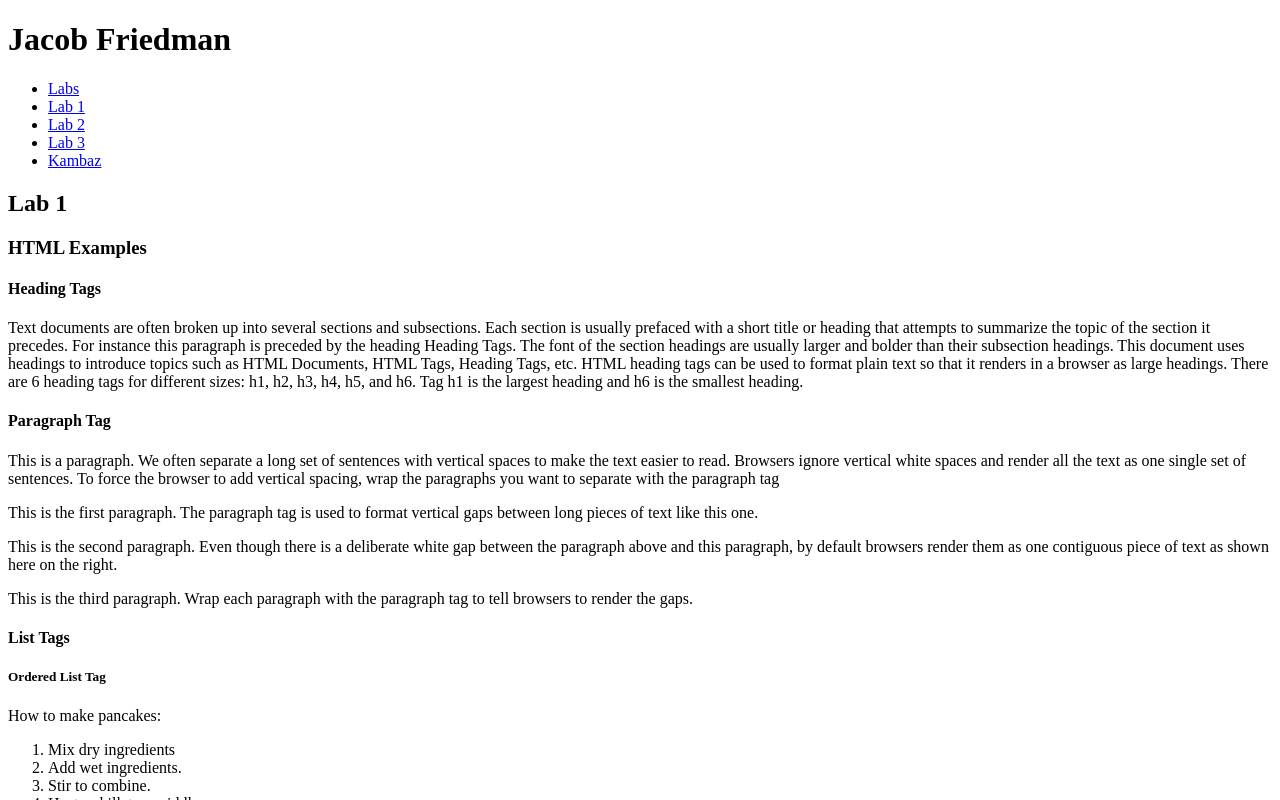
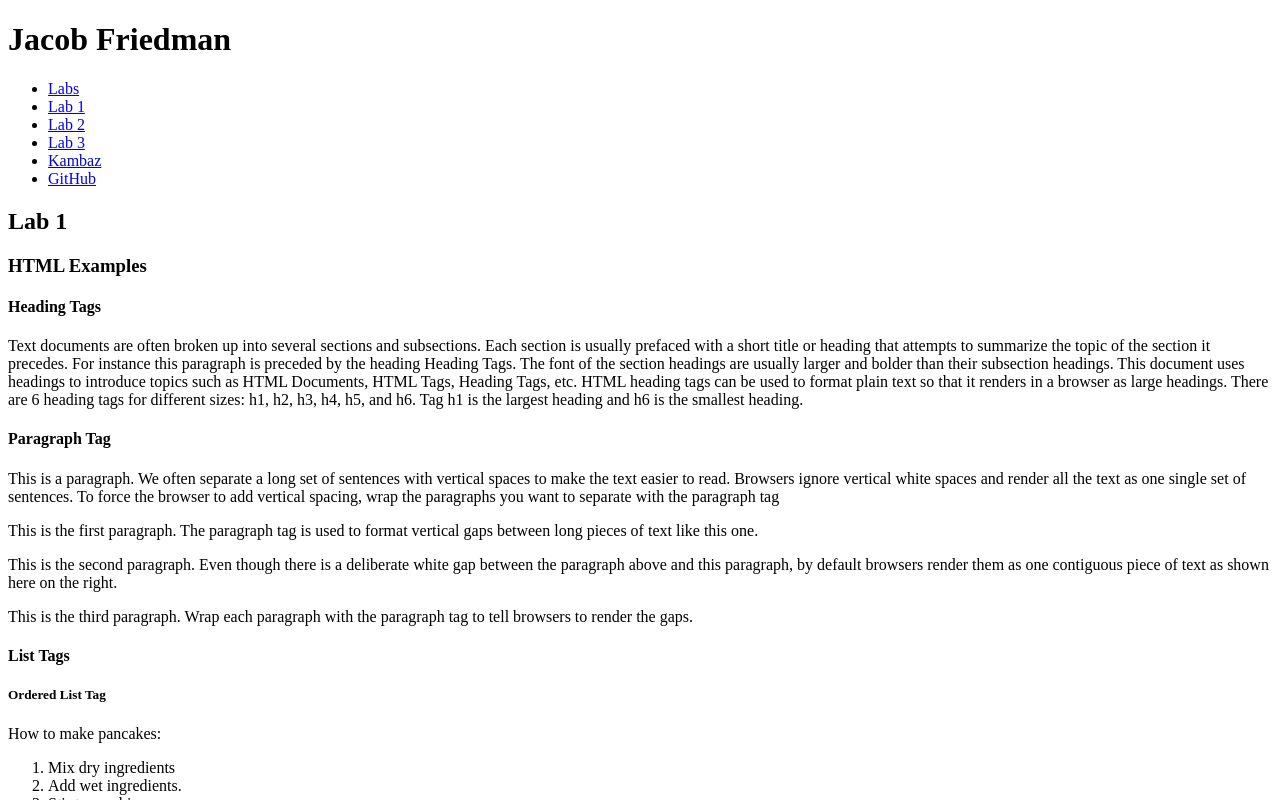
Before and after one commit to jakefriedman519/kambaz-react-web-app, a React (Vite) app: page /#/Labs/Lab1 in a window 1280 px wide. Shown: the top 800 px of the page. Built offline with nearby package versions, Linux system fonts and the light colour scheme.

Commit message:
add github link

```diff
--- a/src/Labs/TOC/index.tsx
+++ b/src/Labs/TOC/index.tsx
@@ -20,6 +20,11 @@ export default function TOC() {
         <li>
           <Link to="/Kambaz">Kambaz</Link>
         </li>
+        <li>
+          <Link to="https://github.com/jakefriedman519" id="wd-github">
+            GitHub
+          </Link>
+        </li>
       </ul>
     </div>
   );
```
